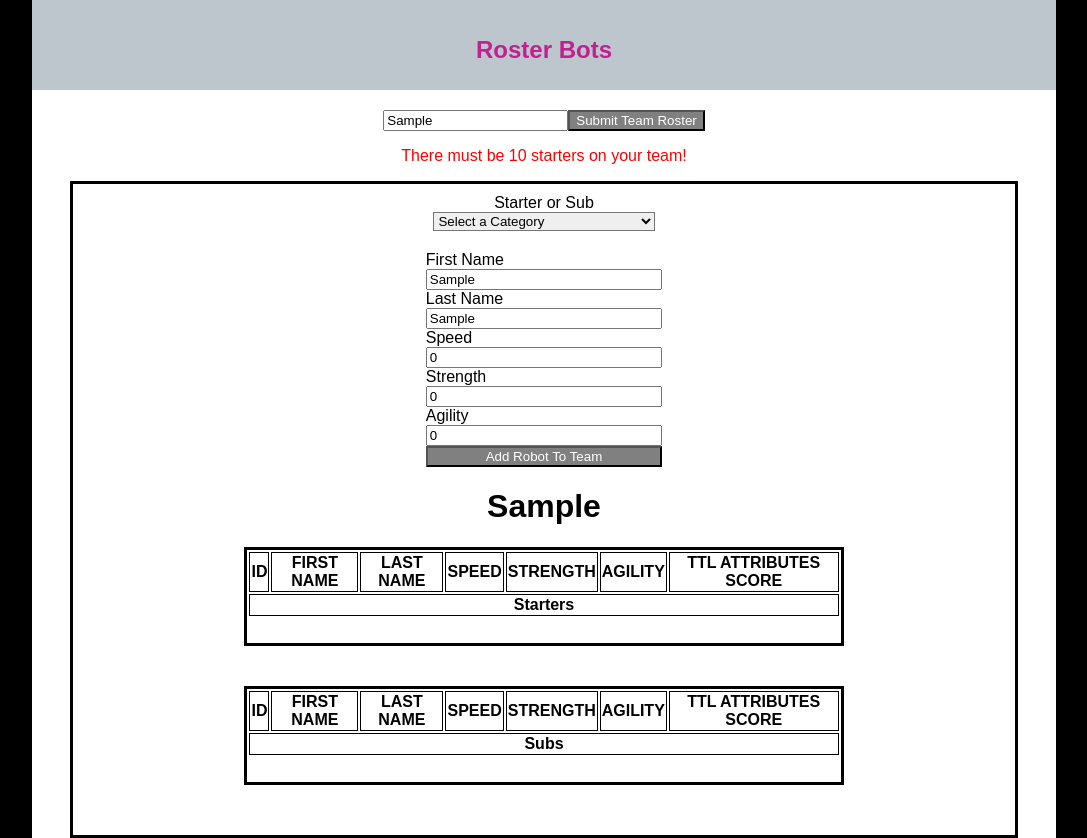
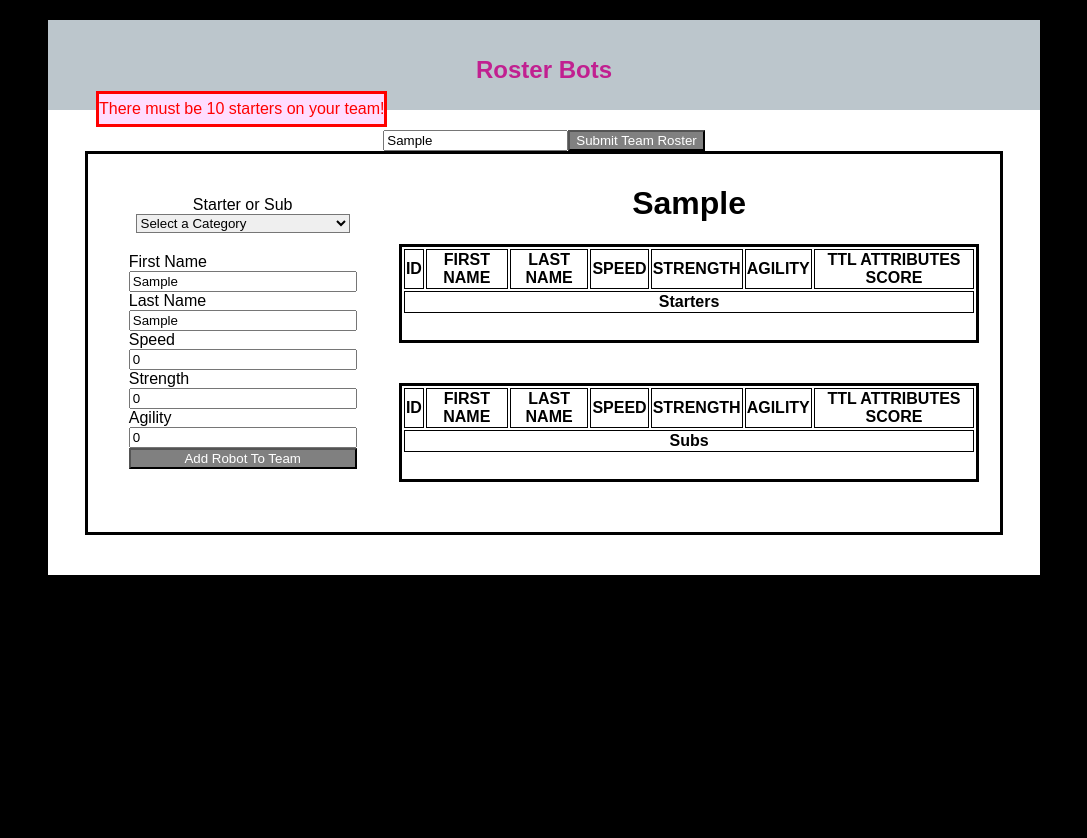
Before and after one commit to hdechat/bot-roster, a React (Create React App) app: page / in a window 1280 px wide. Both pictures are taken after typing "Sample", "Sample", "Sample" into the empty fields and a click on the button "Submit Team Roster". Shown: the whole page, without its empty margins (96-1183 px from the left). After the commit the page ends 800 px from the top, so only its background shows below. Built offline with nearby package versions, Linux system fonts and the light colour scheme.

Commit message:
Edit error message

```diff
--- a/src/components/App.css
+++ b/src/components/App.css
@@ -32,6 +32,7 @@
 }
 
 .generate__container {
+  display: flex;
   border: solid;
   margin: auto;
   padding: 10px;
@@ -40,6 +41,12 @@
 
 .generate__error-message {
   color: red;
+  border: solid red;
+  background: #fdf;
+  line-height: 30px;
+  position: fixed;
+  top: 75px;
+  left: 15%;
 }
 
 .robot-data {
--- a/src/components/stateful/GenerateTeamRoster.js
+++ b/src/components/stateful/GenerateTeamRoster.js
@@ -147,7 +147,7 @@ class GenerateTeamRoster extends Component {
         onChange={(event) => this.setState({ teamName: event.target.value })}
         placeholder="Team Name" />
         <button className="generate__submit-roster" onClick={this.submitTeamRoster}>Submit Team Roster</button>
-        <p className="generate__error-message">{this.state.error}</p>
+        {!!this.state.error && <p className="generate__error-message">{this.state.error}</p>}
         <div className="generate__container">
           <AddRobot addRobotToTeam={this.addRobotToTeam}/>
           <Roster deleteRobot={this.deleteRobot} updateName={this.updateName} team={this.state}/>
--- a/src/index.css
+++ b/src/index.css
@@ -1,11 +1,12 @@
 html {
   background: #000;
+  padding: 20px;
 }
 
 body {
   background: #fff;
   margin: auto;
-  padding: 0;
+  padding-bottom: 40px;
   font-family: sans-serif;
   width: 80%;
   height: fit-content;
```
